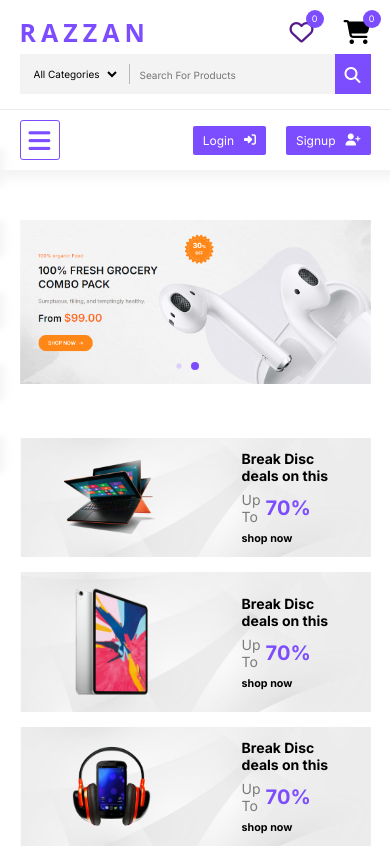
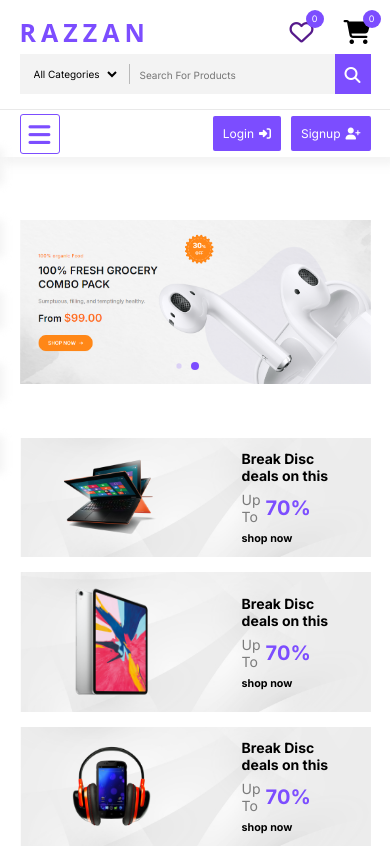
Before and after one commit to husham-99/e-commerce-2, a plain HTML site: page index.html in a window 390 px wide. Shown: the top 848 px of the page. Drawn offline with nearby package versions, Linux system fonts and the light colour scheme; a web font is replaced by a local one.

Commit message:
Add files via upload

```diff
--- a/css/style.css
+++ b/css/style.css
@@ -1282,7 +1282,8 @@ header .bottom-header .nav_links p{
 
     header .bottom-header nav{
 
-        gap: 20px
+        gap: 20px;
+        height: 47px
     }
 
     .banner_4 .container .box{
@@ -1364,6 +1365,7 @@ header .bottom-header .nav_links p{
     header .bottom-header .login_signup{
 
         font-size: 12px;
+        gap: 10px
     }
     .top_slide h2{
 
@@ -1379,7 +1381,8 @@ header .bottom-header .nav_links p{
 
     header .bottom-header .login_signup .btn{
 
-        padding: 7px 10px;
+        padding: 10px;
+        gap: 5px
     }
 
     header .bottom-header .login_signup .btn i{
```
